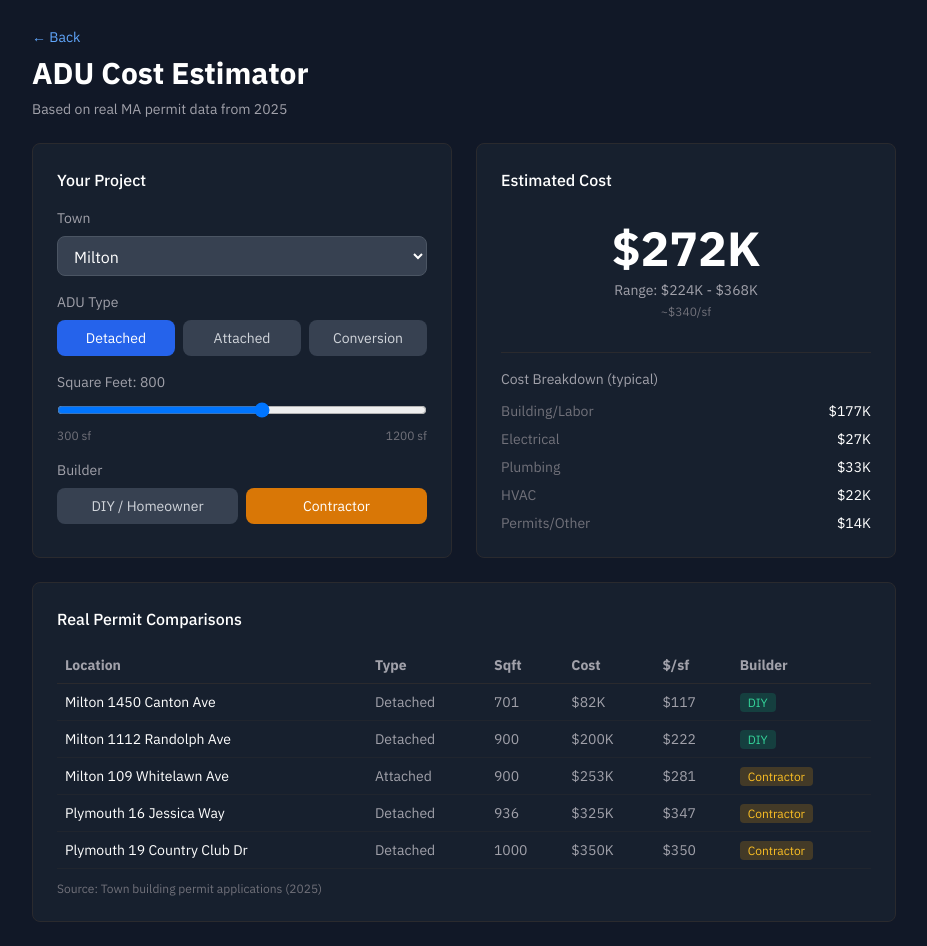
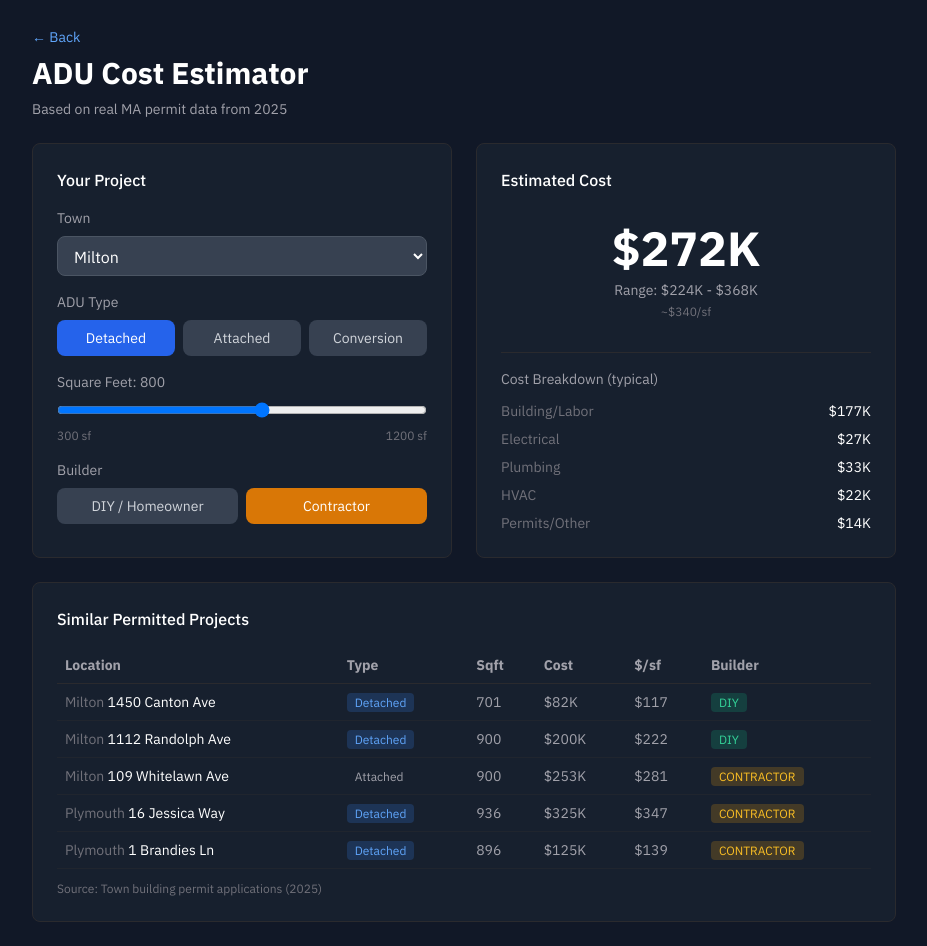
Before and after one commit to atwoodcollects/adupulse, a Next.js app: page /estimate in a window 1280 px wide. Shown: the whole page, without its empty margins (176-1103 px from the left). Built offline with nearby package versions, Linux system fonts and the light colour scheme.

Commit message:
Dynamic permit comparisons based on user selections

```diff
--- a/src/app/estimate/page.tsx
+++ b/src/app/estimate/page.tsx
@@ -30,6 +30,28 @@ const townMultipliers: Record<string, number> = {
   other: 1.0
 }
 
+const allComparisons = [
+  // Milton
+  { town: 'milton', label: '1450 Canton Ave', type: 'detached', sqft: 701, cost: 82000, builder: 'diy', ppsf: 117 },
+  { town: 'milton', label: '1112 Randolph Ave', type: 'detached', sqft: 900, cost: 200000, builder: 'diy', ppsf: 222 },
+  { town: 'milton', label: '109 Whitelawn Ave', type: 'attached', sqft: 900, cost: 253358, builder: 'contractor', ppsf: 281 },
+  // Plymouth
+  { town: 'plymouth', label: '16 Jessica Way', type: 'detached', sqft: 936, cost: 325000, builder: 'contractor', ppsf: 347 },
+  { town: 'plymouth', label: '1 Brandies Ln', type: 'detached', sqft: 896, cost: 125000, builder: 'contractor', ppsf: 139 },
+  { town: 'plymouth', label: '899 Old Sandwich Rd', type: 'attached', sqft: 812, cost: 150000, builder: 'contractor', ppsf: 185 },
+  { town: 'plymouth', label: '19 Country Club Dr', type: 'detached', sqft: 1000, cost: 350000, builder: 'contractor', ppsf: 350 },
+  { town: 'plymouth', label: '12 Copper Lantern Dr', type: 'attached', sqft: 496, cost: 228000, builder: 'contractor', ppsf: 459 },
+  { town: 'plymouth', label: '58 Tananger Rd', type: 'attached', sqft: 788, cost: 462834, builder: 'contractor', ppsf: 587 },
+  { town: 'plymouth', label: '26 Quail Run', type: 'detached', sqft: 900, cost: 370000, builder: 'contractor', ppsf: 411 },
+  // Duxbury
+  { town: 'duxbury', label: '275 Powder Point Ave', type: 'detached', sqft: 899, cost: 319500, builder: 'contractor', ppsf: 355 },
+  { town: 'duxbury', label: '36 Elm St', type: 'conversion', sqft: 0, cost: 290500, builder: 'contractor', ppsf: 0 },
+  { town: 'duxbury', label: '45 Driftwood Dr', type: 'detached', sqft: 640, cost: 224250, builder: 'contractor', ppsf: 350 },
+  { town: 'duxbury', label: '58 Franklin Ter', type: 'detached', sqft: 900, cost: 248000, builder: 'contractor', ppsf: 276 },
+  // Needham
+  { town: 'needham', label: '61 Grant St', type: 'conversion', sqft: 0, cost: 69000, builder: 'contractor', ppsf: 0 },
+]
+
 export default function EstimatePage() {
   const [town, setTown] = useState('milton')
   const [type, setType] = useState<'detached' | 'attached' | 'conversion'>('detached')
@@ -55,13 +77,32 @@ export default function EstimatePage() {
     return '$' + cost
   }
 
-  const comparisons = [
-    { label: 'Milton 1450 Canton Ave', type: 'Detached', sqft: 701, cost: 82000, builder: 'DIY', ppsf: 117 },
-    { label: 'Milton 1112 Randolph Ave', type: 'Detached', sqft: 900, cost: 200000, builder: 'DIY', ppsf: 222 },
-    { label: 'Milton 109 Whitelawn Ave', type: 'Attached', sqft: 900, cost: 253358, builder: 'Contractor', ppsf: 281 },
-    { label: 'Plymouth 16 Jessica Way', type: 'Detached', sqft: 936, cost: 325000, builder: 'Contractor', ppsf: 347 },
-    { label: 'Plymouth 19 Country Club Dr', type: 'Detached', sqft: 1000, cost: 350000, builder: 'Contractor', ppsf: 350 },
-  ]
+  // Filter comparisons based on selections
+  const filteredComparisons = allComparisons.filter(c => {
+    // Prioritize same town, then same type, then same builder
+    const townMatch = c.town === town
+    const typeMatch = c.type === type
+    const builderMatch = c.builder === builder
+
+    // Show if matches at least type OR (town + builder)
+    return typeMatch || (townMatch && builderMatch) || townMatch
+  }).sort((a, b) => {
+    // Sort by relevance: town match > type match > builder match
+    const aScore = (a.town === town ? 4 : 0) + (a.type === type ? 2 : 0) + (a.builder === builder ? 1 : 0)
+    const bScore = (b.town === town ? 4 : 0) + (b.type === type ? 2 : 0) + (b.builder === builder ? 1 : 0)
+    return bScore - aScore
+  }).slice(0, 5)
+
+  const townNames: Record<string, string> = {
+    milton: 'Milton',
+    plymouth: 'Plymouth',
+    duxbury: 'Duxbury',
+    needham: 'Needham',
+    newton: 'Newton',
+    boston: 'Boston',
+    andover: 'Andover',
+    sudbury: 'Sudbury'
+  }
 
   return (
     <div className="min-h-screen bg-gray-900">
@@ -202,7 +243,8 @@ export default function EstimatePage() {
         </div>
 
         <div className="mt-6 bg-gray-800/50 border border-border rounded-lg p-4 sm:p-6">
-          <h2 className="text-white font-medium mb-4">Real Permit Comparisons</h2>
+          <h2 className="text-white font-medium mb-4">Similar Permitted Projects</h2>
+          {filteredComparisons.length > 0 ? (
             <div className="overflow-x-auto">
               <table className="w-full text-sm">
                 <thead>
@@ -216,16 +258,24 @@ export default function EstimatePage() {
                   </tr>
                 </thead>
                 <tbody>
-                {comparisons.map((c, i) => (
+                  {filteredComparisons.map((c, i) => (
                     <tr key={i} className="border-b border-border/50">
-                    <td className="p-2 text-white">{c.label}</td>
-                    <td className="p-2 text-text-secondary">{c.type}</td>
-                    <td className="p-2 text-text-secondary">{c.sqft}</td>
+                      <td className="p-2 text-white">
+                        <span className="text-text-muted">{townNames[c.town] || c.town}</span> {c.label}
+                      </td>
+                      <td className="p-2">
+                        <span className={`px-2 py-0.5 rounded text-xs capitalize ${
+                          c.type === type ? 'bg-blue-500/20 text-blue-400' : 'text-text-secondary'
+                        }`}>
+                          {c.type}
+                        </span>
+                      </td>
+                      <td className="p-2 text-text-secondary">{c.sqft > 0 ? c.sqft : '—'}</td>
                       <td className="p-2 text-text-secondary">{formatCost(c.cost)}</td>
-                    <td className="p-2 text-text-secondary">${c.ppsf}</td>
+                      <td className="p-2 text-text-secondary">{c.ppsf > 0 ? '$' + c.ppsf : '—'}</td>
                       <td className="p-2">
-                      <span className={`px-2 py-0.5 rounded text-xs ${
-                        c.builder === 'DIY' ? 'bg-emerald-500/20 text-emerald-400' : 'bg-amber-500/20 text-amber-400'
+                        <span className={`px-2 py-0.5 rounded text-xs uppercase ${
+                          c.builder === 'diy' ? 'bg-emerald-500/20 text-emerald-400' : 'bg-amber-500/20 text-amber-400'
                         }`}>
                           {c.builder}
                         </span>
@@ -235,6 +285,9 @@ export default function EstimatePage() {
                 </tbody>
               </table>
             </div>
+          ) : (
+            <p className="text-text-muted text-sm">No matching permits found. Try adjusting your filters.</p>
+          )}
           <p className="text-text-muted text-xs mt-3">Source: Town building permit applications (2025)</p>
         </div>
       </div>
```
Lines whose indentation alone changed are shown as unchanged.
